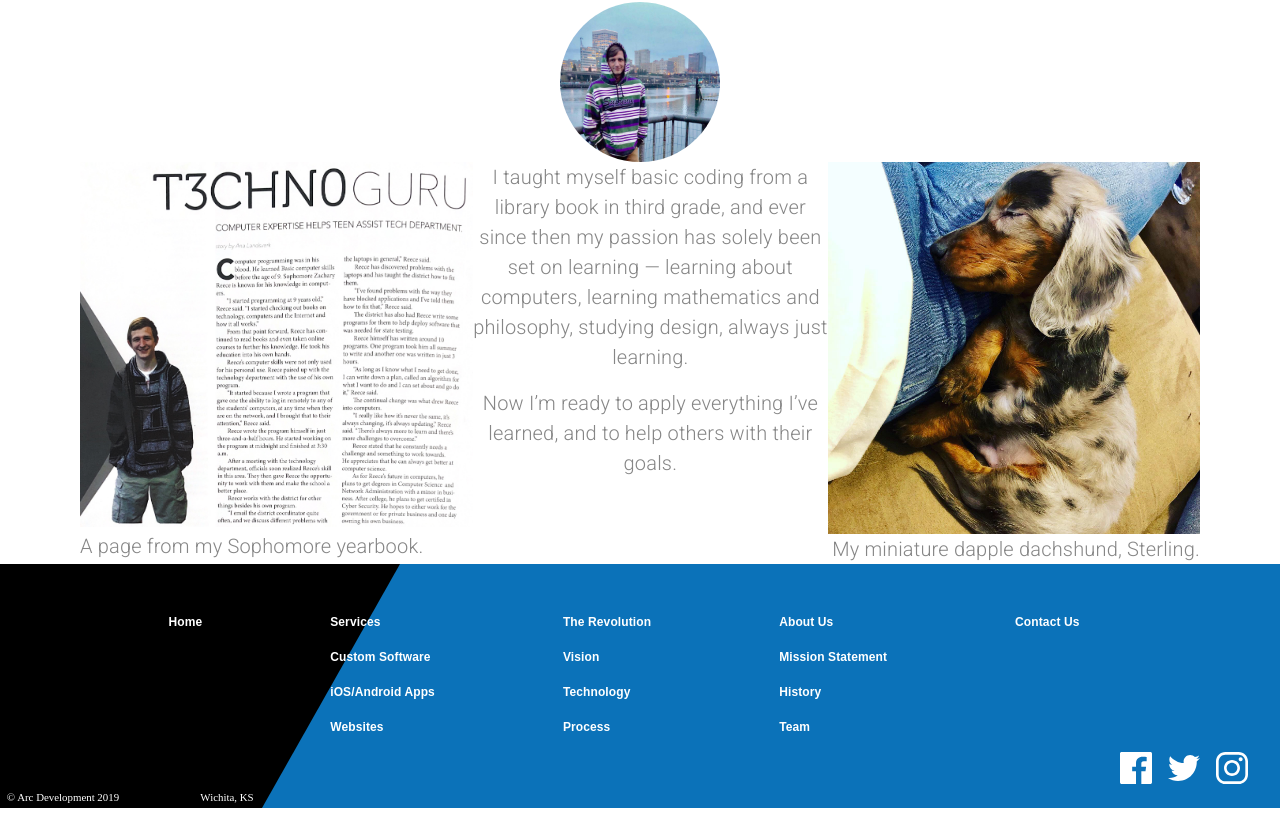
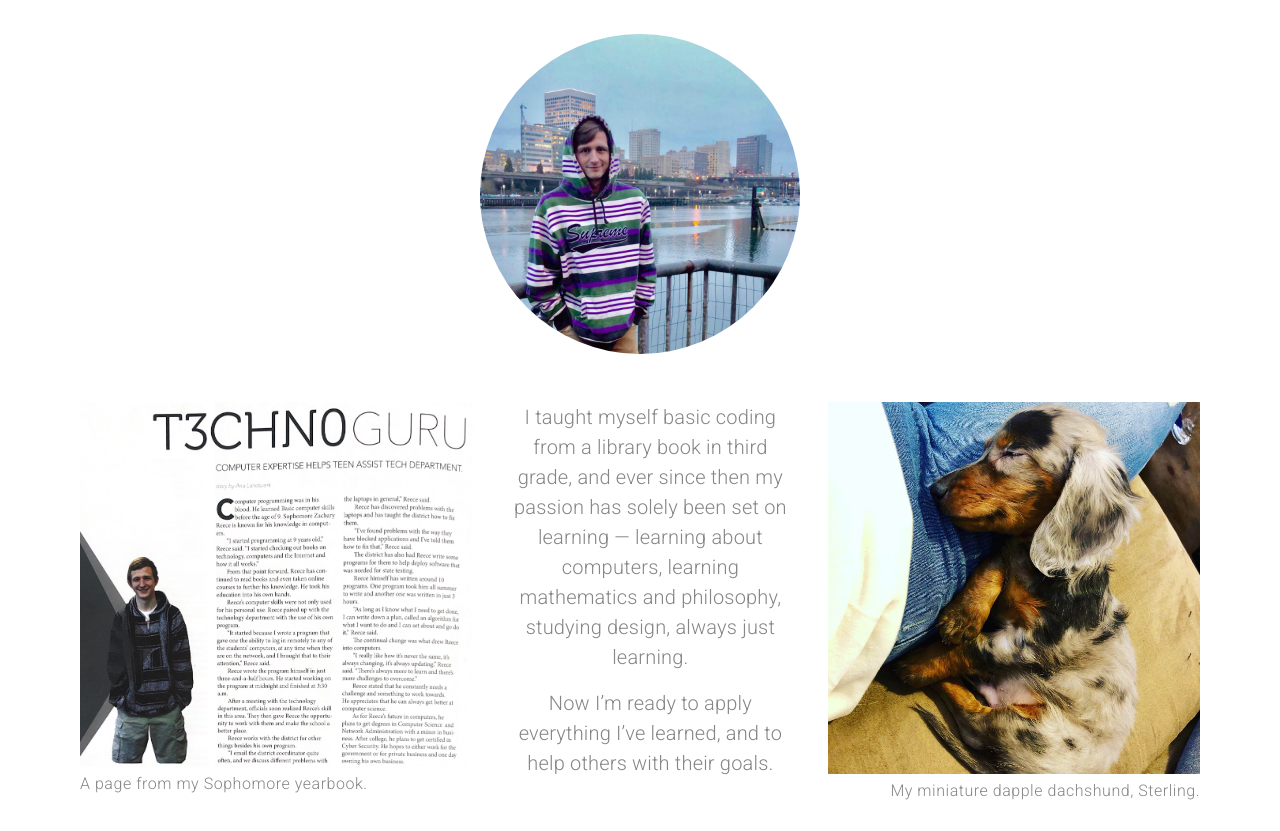
Before and after one commit to AnnaRoos/mui-tutorial-v4, a React (Create React App) app: page /about in a window 1280 px wide. Shown: the part 1309-2140 px from the top of the page. Before the commit the page ends 2117 px from the top, so only its background shows below. Built offline with nearby package versions, Linux system fonts and the light colour scheme.

Commit message:
finished about page, fixed responsiveness

```diff
--- a/src/Theme.js
+++ b/src/Theme.js
@@ -72,6 +72,11 @@ export const theme = createMuiTheme({
       fontSize: '1.25rem',
       color: arcGrey,
     },
+    caption: {
+      fontWeight: 300,
+      fontSize: '1rem',
+      color: arcGrey,
+    },
   },
   overrides: {
     MuiInputLabel: {
--- a/src/components/content/TextImageLargeBlock.js
+++ b/src/components/content/TextImageLargeBlock.js
@@ -29,7 +29,7 @@ const useStyles = makeStyles((theme) => ({
       maxWidth: '30rem',
     },
     [theme.breakpoints.down('xs')]: {
-      maxWidth: '20rem',
+      maxWidth: '15rem',
     },
   },
   subheading: {
--- a/src/pages/AboutPage.js
+++ b/src/pages/AboutPage.js
@@ -2,22 +2,25 @@ import React from 'react';
 
 import Avatar from '@material-ui/core/Avatar';
 import Grid from '@material-ui/core/Grid';
+import Hidden from '@material-ui/core/Hidden';
 import Typography from '@material-ui/core/Typography';
 
 import { makeStyles, useMediaQuery } from '@material-ui/core';
 import { useTheme } from '@material-ui/styles';
 
+import CTABlock from '../components/content/CTABlock';
+import TextImageLargeBlock from '../components/content/TextImageLargeBlock';
+
 import { introText, historyText, teamText } from '../data/aboutData';
-import TextImageLargeBlock from '../components/content/TextImageLargeBlock';
 
 const useStyles = makeStyles((theme) => ({
   root: {
-    padding: '2rem 5rem 0 5rem',
+    padding: '2rem 5rem 10rem 5rem',
     [theme.breakpoints.down('md')]: {
-      padding: '2rem 3rem 0 3rem',
+      padding: '2rem 3rem 10rem 3rem',
     },
     [theme.breakpoints.down('sm')]: {
-      padding: '2rem 1rem 0 1rem',
+      padding: '2rem 1rem 5rem 1rem',
     },
   },
   heading: { marginBottom: '5rem' },
@@ -32,20 +35,54 @@ const useStyles = makeStyles((theme) => ({
       marginBottom: '5rem',
     },
   },
+  history: {
+    maxWidth: '40rem',
+  },
   avatar: {
-    width: '10rem',
-    height: '10rem',
+    margin: '2rem 0 3rem 0',
+
+    width: '20rem',
+    height: '20rem',
+    [theme.breakpoints.down('xs')]: {
+      width: '15rem',
+      height: '15rem',
+    },
   },
   img: {
     maxWidth: '25rem',
+    [theme.breakpoints.down('md')]: {
+      marginTop: '3rem',
+    },
+    [theme.breakpoints.down('xs')]: {
+      maxWidth: '15rem',
+    },
+  },
+  teamText2: {
+    maxWidth: '40rem',
+    marginLeft: '2rem',
+    marginRight: '2rem',
   },
 }));
 
-const AboutPage = () => {
+const AboutPage = ({ navigationHandler }) => {
   const classes = useStyles();
   const theme = useTheme();
+  const matchesLG = useMediaQuery(theme.breakpoints.down('lg'));
   const matchesMD = useMediaQuery(theme.breakpoints.down('md'));
+
+  const teamText2 = (
+    <Grid className={classes.teamText2} item lg>
+      <Typography variant="body1" align="center" paragraph>
+        {teamText.text[2]}
+      </Typography>
+      <Typography variant="body1" align="center" paragraph>
+        {teamText.text[3]}
+      </Typography>
+    </Grid>
+  );
+
   return (
+    <Grid container direction="column">
       <Grid className={classes.root} container direction="column">
         <Grid item className={classes.heading}>
           <Typography variant="h2" align={matchesMD ? 'center' : 'left'}>
@@ -86,32 +123,59 @@ const AboutPage = () => {
               src={teamText.founderImg}
             />
           </Grid>
-        <Grid container item direction="row" justifyContent="space-between">
-          <Grid item lg>
+
+          <Grid
+            container
+            direction={matchesMD ? 'column' : 'row'}
+            alignItems={matchesMD ? 'center' : null}
+          >
+            <Hidden lgUp>{teamText2}</Hidden>
+            <Grid
+              container
+              item
+              direction="column"
+              alignItems={matchesMD ? 'center' : 'flex-start'}
+              lg
+            >
+              <Grid item>
                 <img
                   className={classes.img}
                   src={teamText.imgLeft}
                   alt="yearbook article"
                 />
-            <Typography variant="body1">{teamText.captionLeft}</Typography>
               </Grid>
-          <Grid item lg>
-            <Typography variant="body1" align="center" paragraph>
-              {teamText.text[2]}
-            </Typography>
-            <Typography variant="body1" align="center" paragraph>
-              {teamText.text[3]}
+              <Grid item>
+                <Typography variant="caption">
+                  {teamText.captionLeft}
                 </Typography>
               </Grid>
-          <Grid item container direction="column" lg alignItems="flex-end">
+            </Grid>
+            <Hidden mdDown>{teamText2}</Hidden>
+            <Grid
+              item
+              container
+              direction="column"
+              lg
+              alignItems={matchesMD ? 'center' : 'flex-end'}
+            >
+              <Grid item>
                 <img
                   className={classes.img}
                   src={teamText.imgRight}
                   alt="cute dog"
                 />
-            <Typography variant="body1">{teamText.captionRight}</Typography>
+              </Grid>
+              <Grid item>
+                <Typography variant="caption">
+                  {teamText.captionRight}
+                </Typography>
               </Grid>
             </Grid>
+          </Grid>
+        </Grid>
+      </Grid>
+      <Grid item>
+        <CTABlock navigationHandler={navigationHandler} />
       </Grid>
     </Grid>
   );
```
Lines whose indentation alone changed are shown as unchanged.
